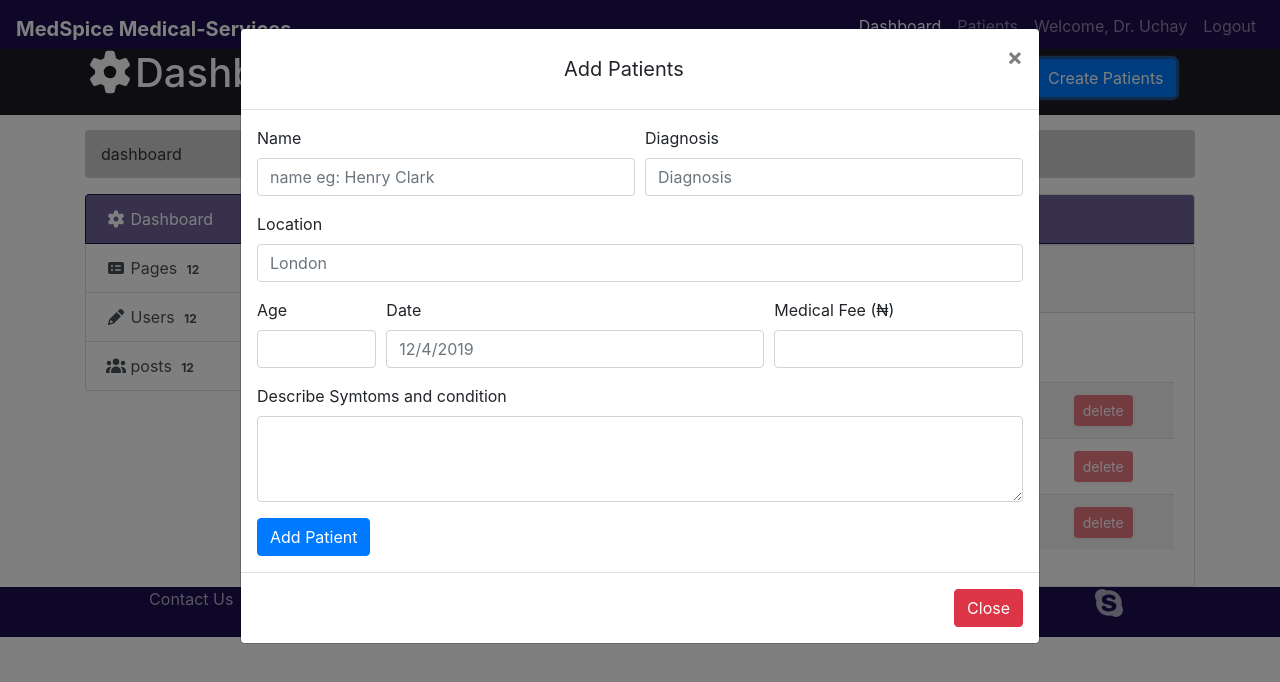
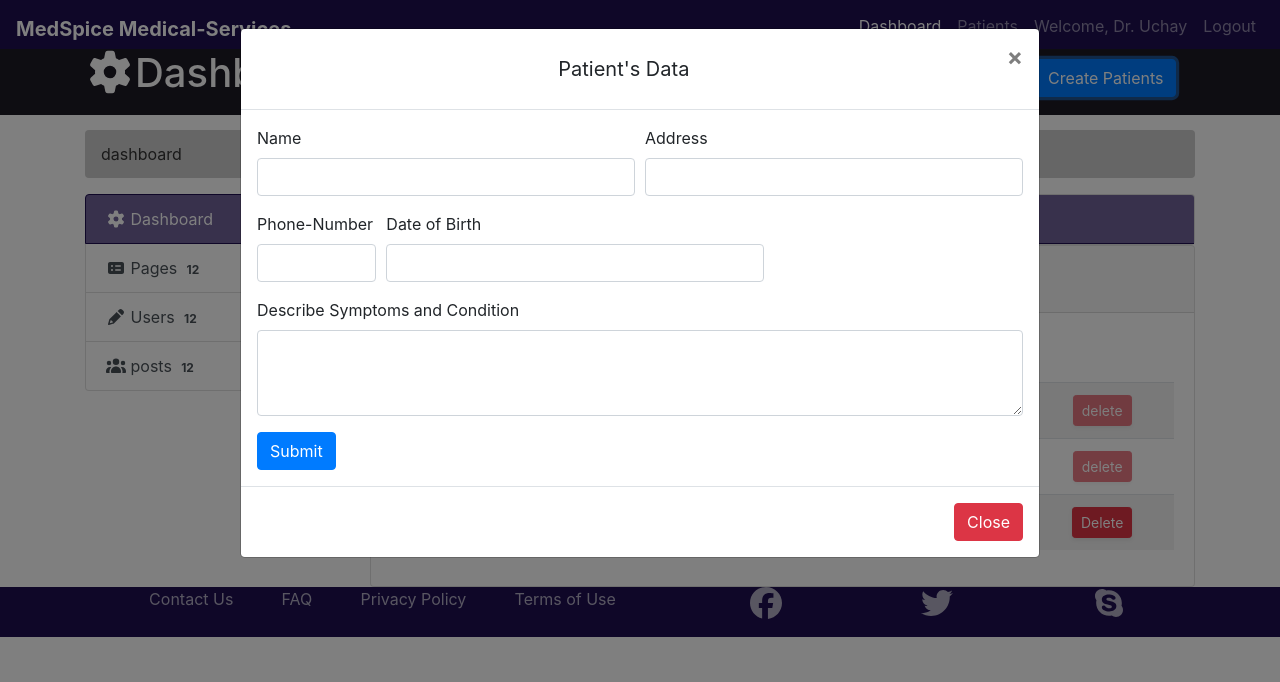
Before and after one commit to markeu/Medspice-lite, a website: page admin.html in a window 1280 px wide. Both pictures are taken after a click on the button "Create Patients". Drawn offline with Linux system fonts and the light colour scheme.

Commit message:
feature: update patients UI feature.

```diff
--- a/admin.html
+++ b/admin.html
@@ -105,8 +105,8 @@
                                 <td>Larry</td>
                                 <td>the Bird</td>
                                 <td>@twitter</td>
-                                <td class="text-center"><button id="" class="d-none d-sm-inline btn btn-sm btn-warning shadow-sm update" disabled>Update</button></td>
-                                <td class="text-center"><button id="deletebtn" class="d-none d-sm-inline btn btn-sm btn-danger shadow-sm remove" disabled>delete</button></td>
+                                <td class="text-center"><button id="" class="d-none d-sm-inline btn btn-sm btn-warning shadow-sm update" data-toggle="modal" data-target="#exampleModal">Update</button></td>
+                                <td class="text-center"><button type="button" class="d-none d-sm-inline btn btn-sm btn-danger shadow-sm remove" data-toggle="modal" data-target="#exampleModal">Delete</button></td>
                               </tr>
                             </tbody>
                           </table>
@@ -132,12 +132,12 @@
             </ul>
         </nav>
     </footer>
-<!-- modal -->
+<!-- modal for add patient -->
     <div class="modal fade" id="patients" role="dialog">
         <div class="modal-dialog modal-lg">
           <div class="modal-content">
             <div class="modal-header">
-                <button type="button" class="btn  btn-lg btn-block text-capitalize">Add Patients</button>
+                <button type="button" class="btn  btn-lg btn-block text-capitalize">Patient's data</button>
               <button type="button" class="close" data-dismiss="modal">&times;</button>
             </div>
             <div class="modal-body" id="ref">
@@ -145,38 +145,29 @@
             <div class="form-row">
               <div class="form-group col-md-6">
                 <label for="clientName">Name</label>
-                <input type="text" class="form-control" id="clientName" value = ""  placeholder="name eg: Henry Clark" required>
+                <input type="text" class="form-control" id="clientName" value = ""  required>
               </div>
               <div class="form-group col-md-6">
-                <label for="diagnosis">Diagnosis</label>
-                <input type="text" class="form-control" id="diagnosis" value = "" placeholder="Diagnosis">
+                <label for="Address">Address</label>
+                <input type="text" class="form-control" id="Address" value = "" required>
+              </div>
+            </div>
+            <div class="form-row">
+              <div class="form-group col-md-2">
+                <label for="Phone-Number">Phone-Number</label>
+                <input type="text" class="form-control" value = "" id="Phone-Number" required>
+              </div>
+              <div class="form-group col-md-6">
+                <label for="clientDateOfBirth">Date of Birth</label>
+                  <input class="form-control" type="text"  value = ""  id="clientDateOfBirth" required>
               </div>
             </div>
             <div class="form-group">
-              <label for="clientLocation">Location</label>
-              <input type="text" class="form-control" id="clientLocation"  value = "" placeholder="London">
-            </div>
-            <div class="form-row">
-              <div class="form-group col-md-2">
-                <label for="clientAge">Age</label>
-                <input type="text" class="form-control" value = "" id="clientAge">
-              </div>
-              <div class="form-group col-md-6">
-                <label for="clientAge">Date</label>
-                  <input class="form-control" type="text"  value = "" placeholder="12/4/2019" id="clientDate">
-              </div>
-              <div class="form-group col-md-4">
-                <label for="clientCost">Medical Fee (₦)</label>
-                <input type="text" class="form-control" value = ""  id="clientCost" required>
-              </div>
-            </div>
-            <div class="form-group">
-              <label for="clientDescription">Describe Symtoms and condition</label>
+              <label for="clientDescription">Describe Symptoms and Condition</label>
               <textarea class="form-control" value="" id="clientDescription" rows="3"></textarea>
             </div>
-            <button type="button" id="modalbtn" class="btn btn-primary" value="">Add Patient</button>
+            <button type="button" id="modalbtn" class="btn btn-primary" value="">Submit</button>
           </form>
-
             </div>
             <div class="modal-footer">
               <button type="button" class="btn btn-danger" data-dismiss="modal">Close</button>
@@ -185,20 +176,20 @@
                 </div>
             </div>
             <!----modaldelete-->
-            <div class="modal fade" id="deleteModal" tabindex="-1" role="dialog" aria-labelledby="exampleModalCenterTitle" aria-hidden="true">
+              <div class="modal fade" id="exampleModal" tabindex="-1" role="dialog" aria-labelledby="exampleModalLabel" aria-hidden="true">
                   <div class="modal-dialog modal-dialog-centered" role="document">
                     <div class="modal-content">
                       <div class="modal-header">
-                      <h5 class="modal-title" id="exampleModalCenterTitle">Confirm Deletion</h5>
+                        <h5 class="modal-title" id="exampleModalLabel">Confirm Delete</h5>
                         <button type="button" class="close" data-dismiss="modal" aria-label="Close">
                           <span aria-hidden="true">&times;</span>
                         </button>
                       </div>
                       <div class="modal-body">
-                      Confirm you want to delete this Patient's data
+                          Do you want to delete this Patient's data
                       </div>
                       <div class="modal-footer">
-                      <button type="button" id="confirmDltBtn" class="btn btn-success">Confirm</button>
+                        <button type="button" class="btn btn-secondary" class="btn btn-success">Confirm</button>
                         <button type="button" class="btn btn-danger text-lg-left" data-dismiss="modal">Cancel</button>
                       </div>
                     </div>
@@ -223,7 +214,7 @@
                       </div>
                     </div>
                 </div>
-        <!---- update modal-->
+
     <script src="script/jquery-3.4.1.min.js"></script>
     <script src="script/popper.min.js"></script>
     <script src="bootstrap-4.3.1-dist/js/bootstrap.min.js"></script>
```
Also changed, not shown: index.js (added, +24 -0 lines), home.js (added). Lines whose indentation alone changed are shown as unchanged.
